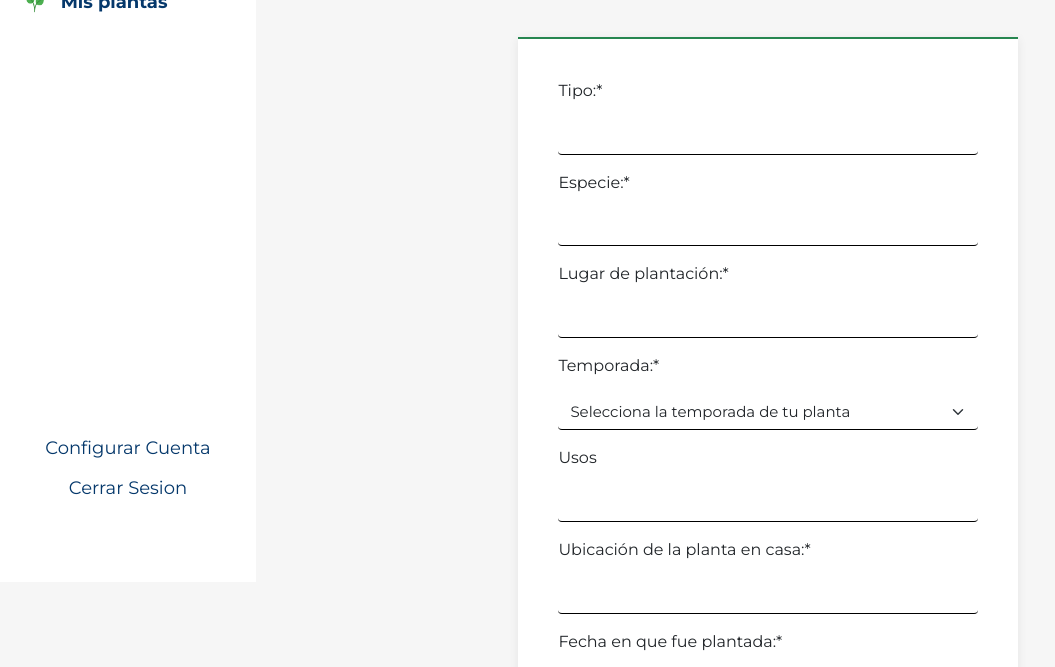
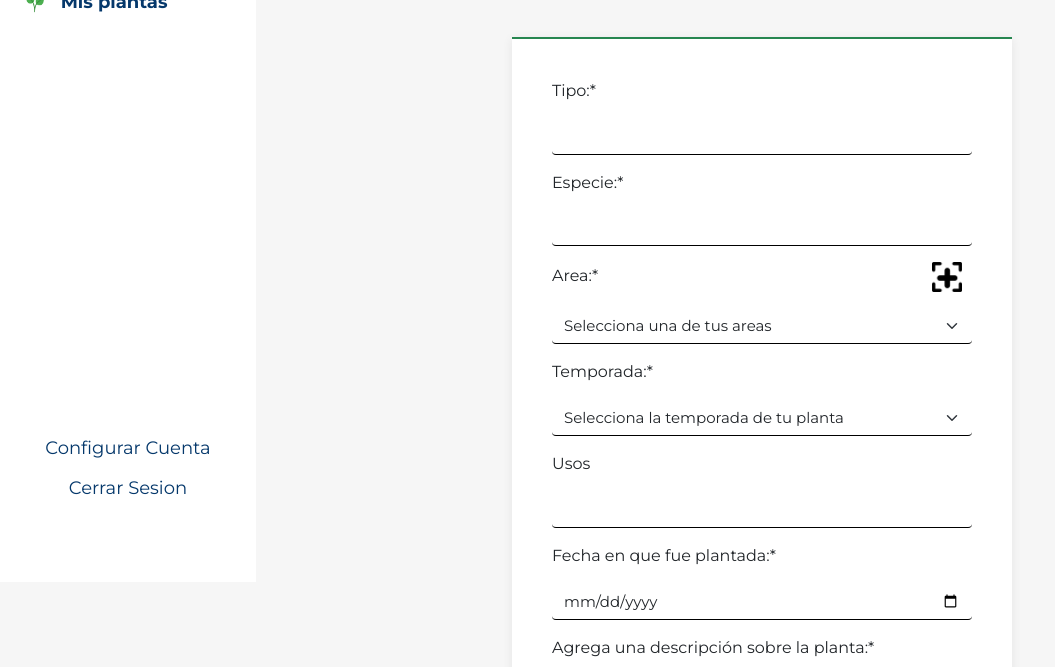
Before and after one commit to csantanacont/Proyecto1_Plantas, a plain HTML site: page public/agregarPlanta.html in a window 1280 px wide. Shown: the part 218-885 px from the top of the page, without its empty margins (0-1055 px from the left). Drawn offline with nearby package versions, Linux system fonts and the light colour scheme; some packages are replaced by stand-ins of ours; a script that the page names is missing.

Commit message:
Area en agregarPlanta

```diff
--- a/public/agregarPlanta.html
+++ b/public/agregarPlanta.html
@@ -73,12 +73,13 @@
               />
             </div>
             <div class="mb-3">
-              <label class="form-label" for="lugar">Lugar de plantación:*</label
-              ><input
-                class="form-control item cajasTexto shadow-none"
-                type="text"
-                id="lugar"
-              />
+              <label class="form-label" for="temporada">Area:* <img src="img/mas_alt.png" id="iconmas" height="30px" onclick="window.location.href='agregarArea.html';" /></label>
+              <select class="form-select cajasTexto shadow-none" id="temporada">
+                <option value="">Selecciona una de tus areas</option>
+                <option>Nombre Area 1</option>
+                <option>Nombre Area 2</option>
+                <option>Nombre Area 3</option>
+              </select>
             </div>
             <div class="mb-3">
               <label class="form-label" for="temporada">Temporada:*</label>
@@ -97,15 +98,6 @@
                 class="form-control item cajasTexto shadow-none"
                 type="text"
                 id="usos"
-              />
-            </div>
-            <div class="mb-3">
-              <label class="form-label" for="ubicacion"
-                >Ubicación de la planta en casa:*</label
-              ><input
-                class="form-control item cajasTexto shadow-none"
-                type="text"
-                id="ubicacion"
               />
             </div>
             <div class="mb-3">
--- a/public/css/style.css
+++ b/public/css/style.css
@@ -110,6 +110,10 @@ body{
 /* ##################################################################################################################################################*/
 /*#################################################ESTILOS PARA SIDEBAR##################################################################*/
 /* ##################################################################################################################################################*/
+
+#iconmas{
+  padding-left: 330px;
+}
 
 #sidebar {
   position: fixed;
```
Also changed, not shown: public/bootstrap/css/bootstrap.min1.css, public/img/mas_alt.png (added).
